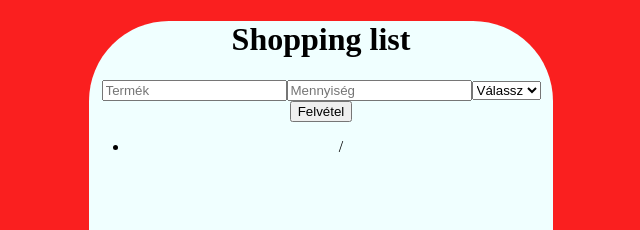
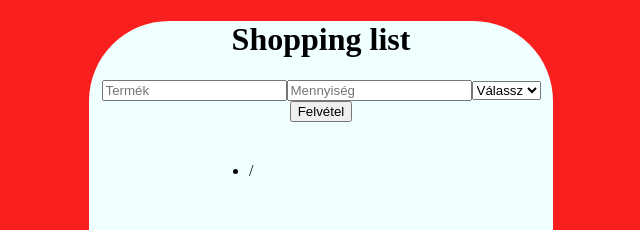
Before and after one commit to Kpeti962/ReactShoppingList, a React (Create React App) app: page / in a window 1280 px wide. Both pictures are taken after a click on the button "Felvétel". Shown: the top 230 px of the page, without its empty margins (319-959 px from the left). Built offline with nearby package versions, Linux system fonts and the light colour scheme.

Commit message:
added some hooks and a little styling

```diff
--- a/src/components/Inputs.js
+++ b/src/components/Inputs.js
@@ -10,7 +10,10 @@ const Inputs = () => {
   const [selectInput, setSelectInput] = useState([])
 
   const foodInputHandler = (e) => {
+    e.preventDefault()
     setFoodInput(e.target.value)
+
+
   }
   const qntityInputHandler = (e) => {
     setQntityInput(e.target.value)
@@ -22,7 +25,11 @@ const Inputs = () => {
 
 
   const addToList = () => {
-    setNewItem(`${foodInput} / ${qntityInput} ${selectInput}`)
+    setNewItem([...newItem, `${foodInput} / ${qntityInput} ${selectInput}`]);
+    setFoodInput("");
+    setQntityInput("");
+    setSelectInput("")
+
 
 
 
@@ -47,7 +54,9 @@ const Inputs = () => {
       </button>
       <div className="list">
         <ul id="list">
-       <li>{newItem}</li>
+       {newItem.map(item => (
+        <li>{item}</li>
+       ))}
         </ul>
       </div>
     </div>
--- a/src/styles/Header.scss
+++ b/src/styles/Header.scss
@@ -20,4 +20,16 @@ body{
 }
 .lists {
     text-align: center;
+
+    #list{
+        text-align: left;
+        margin-top: 40px;
+        margin-left: 120px;
+        margin-right: 150px;
+    }
+    li:hover{
+        background-color: rgb(201, 201, 201);
+        transition: ease-in-out .25s;
+        cursor: pointer;
+    }
 }
```
